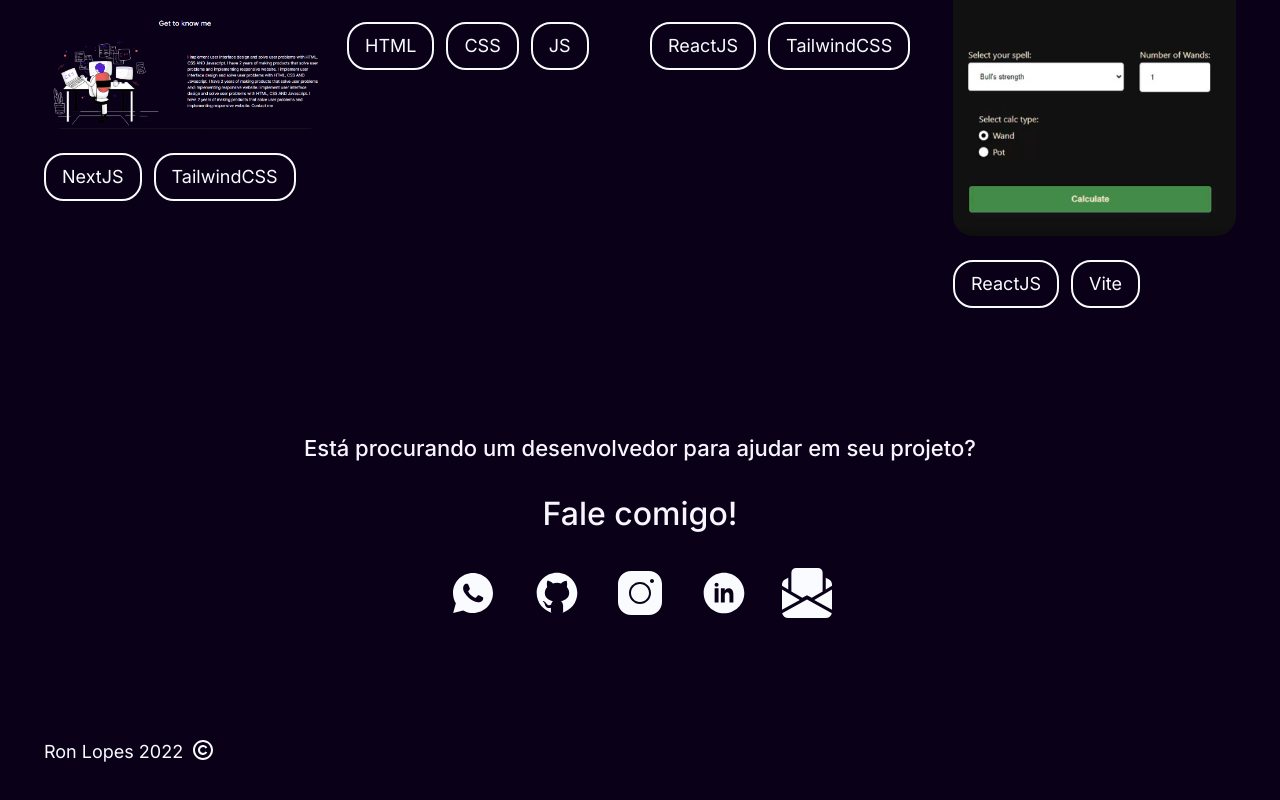
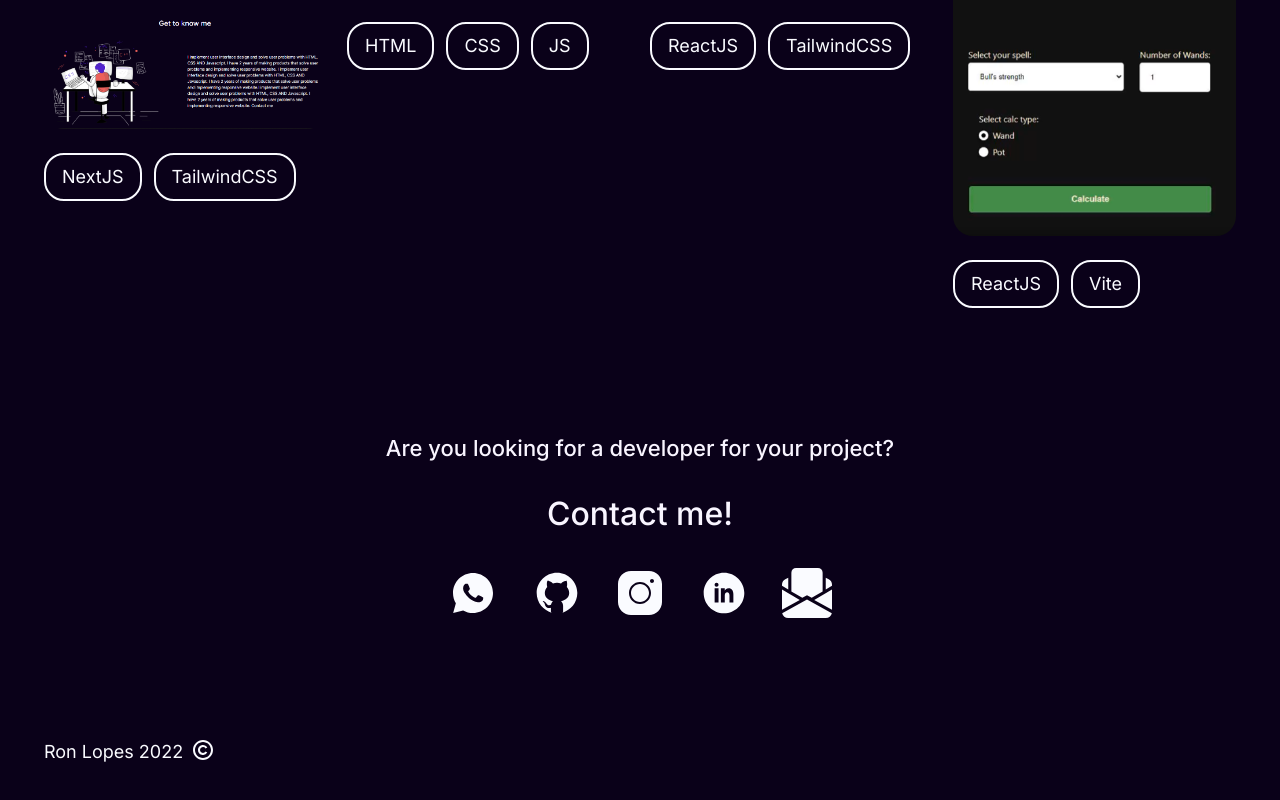
Before and after one commit to ronlopes95/portfolioNext, a Next.js app: page / in a window 1280 px wide. Shown: the part 1919-2719 px from the top of the page. Built offline with nearby package versions, Linux system fonts and the light colour scheme.

Commit message:
Teste de tradução para ingles no componente de contato

```diff
--- a/src/components/Contato.tsx
+++ b/src/components/Contato.tsx
@@ -1,8 +1,8 @@
 export const Contato = () => (
   <section id="contato">
     <div className="w-full text-center">
-      <h3>Está procurando um desenvolvedor para ajudar em seu projeto?</h3>
-      <h2 className="pt-8">Fale comigo!</h2>
+      <h3>Are you looking for a developer for your project?</h3>
+      <h2 className="pt-8">Contact me!</h2>
     </div>
 
     <div className="mx-auto flex w-auto max-w-[24rem] items-center justify-between pt-10">
```
